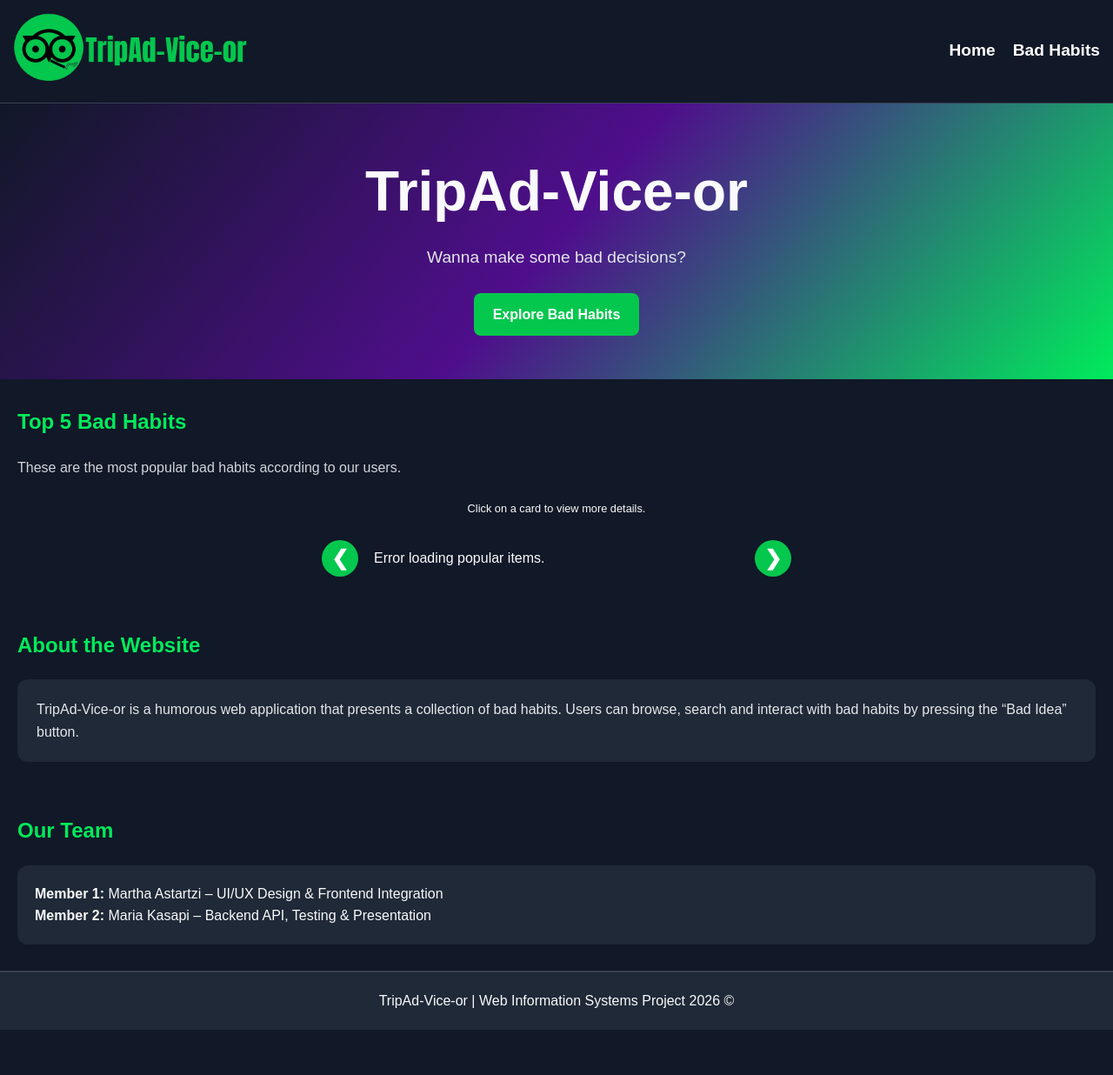
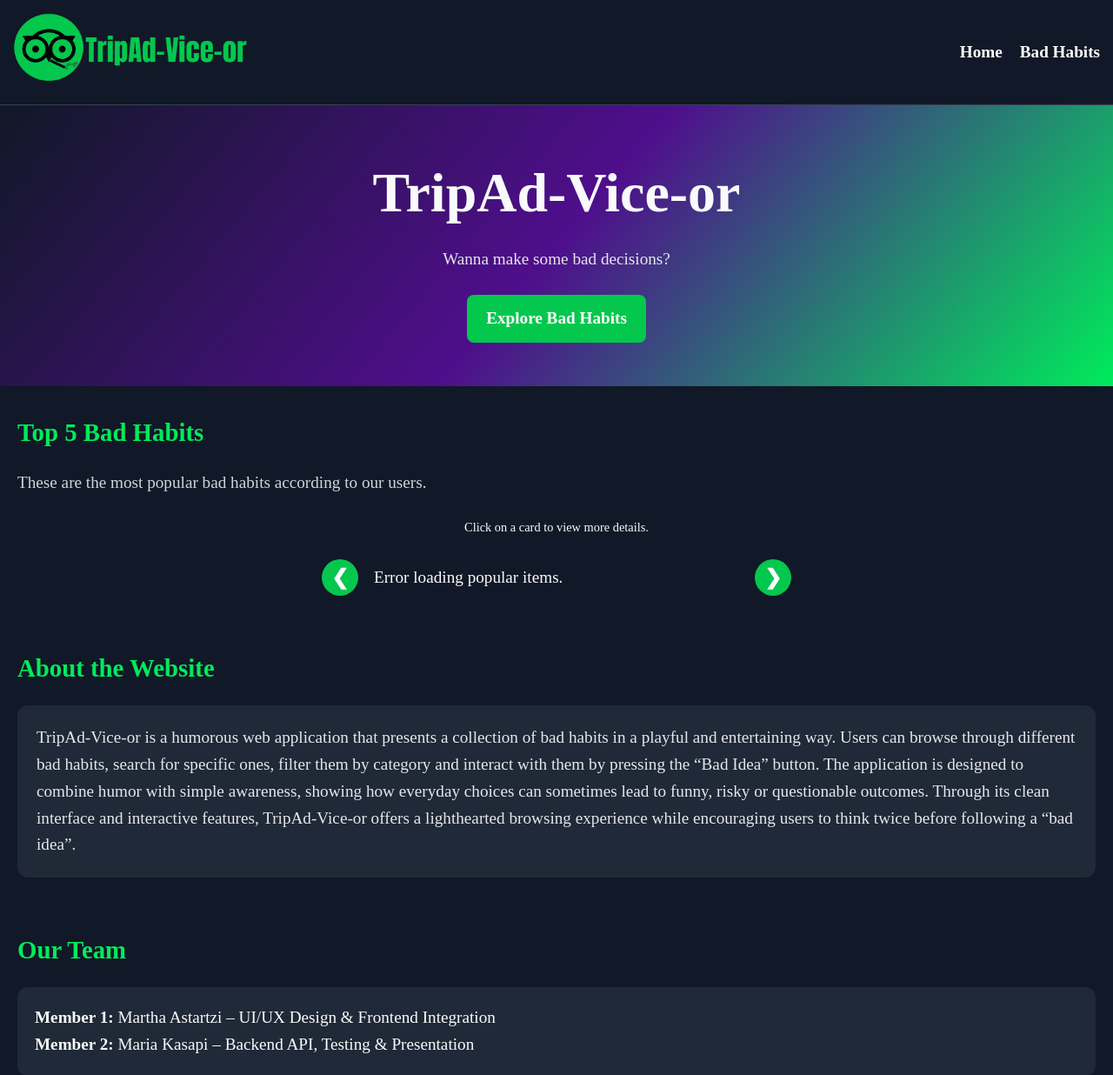
Before and after one commit to ASTARTZI/TripAd-Vice-or, a Flask app: page / in a window 1280 px wide. Shown: the top 1236 px of the page at 87% size. Before the commit the page ends 1184 px from the top, so only its background shows below. Run offline with Flask 3, Linux system fonts and the light colour scheme; data that the repository does not hold is empty; some libraries are stand-ins or nearby versions.

Commit message:
almost final - without comments

```diff
--- a/static/style.css
+++ b/static/style.css
@@ -36,10 +36,11 @@ body{
     display:flex;
     flex-direction:column;
 
-    font-family: Arial, sans-serif;
+    font-family: Times New Roman;
     background-color:#111827;
     color:#f9fafb;
     line-height:1.6;
+    font-size: 1.2rem;
 }
 
 
@@ -361,5 +362,5 @@ gap:24px;
 
 .slideshow-hint {
     text-align: center;
-    font-size: 0.8rem;
+    font-size: 0.9rem;
 }
--- a/templates/homepage.html
+++ b/templates/homepage.html
@@ -69,9 +69,18 @@
 
             <div class="info-box">
                 <p>
-                    TripAd-Vice-or is a humorous web application that presents
-                    a collection of bad habits. Users can browse, search and
-                    interact with bad habits by pressing the “Bad Idea” button.
+            TripAd-Vice-or is a humorous web application that presents
+            a collection of bad habits in a playful and entertaining way.
+            Users can browse through different bad habits, search for specific
+            ones, filter them by category and interact with them by pressing
+            the “Bad Idea” button.
+
+            The application is designed to combine humor with simple awareness,
+            showing how everyday choices can sometimes lead to funny, risky or
+            questionable outcomes. Through its clean interface and interactive
+            features, TripAd-Vice-or offers a lighthearted browsing experience
+            while encouraging users to think twice before following a “bad idea”.
+
                 </p>
             </div>
 
```
Also changed, not shown: static/items.js (+100 -53 lines).
